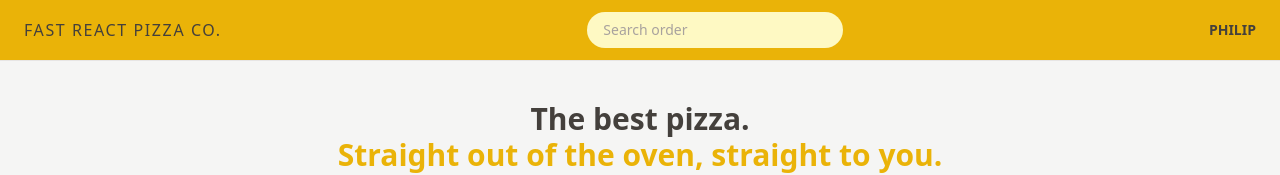
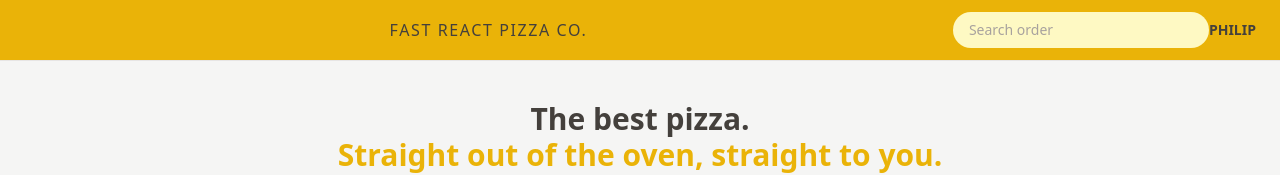
Before and after one commit to Gbangbolaoluwagbemiga/pizza, a React (Vite) app: page / in a window 1280 px wide. Shown: the top 175 px of the page. Built offline with nearby package versions, Linux system fonts and the light colour scheme.

Commit message:
Today init

```diff
--- a/src/ui/Header.jsx
+++ b/src/ui/Header.jsx
@@ -5,7 +5,7 @@ import Username from "../features/user/Username";
 function Header() {
   return (
     <header className="flex items-center justify-between border-b border-stone-200 bg-yellow-500 px-4 py-3 uppercase sm:px-6	">
-      <Link to="/" className=" tracking-widest">
+      <Link to="/" className="mx-auto tracking-widest">
         Fast React Pizza Co.
       </Link>
       <SearchOrder />
```
